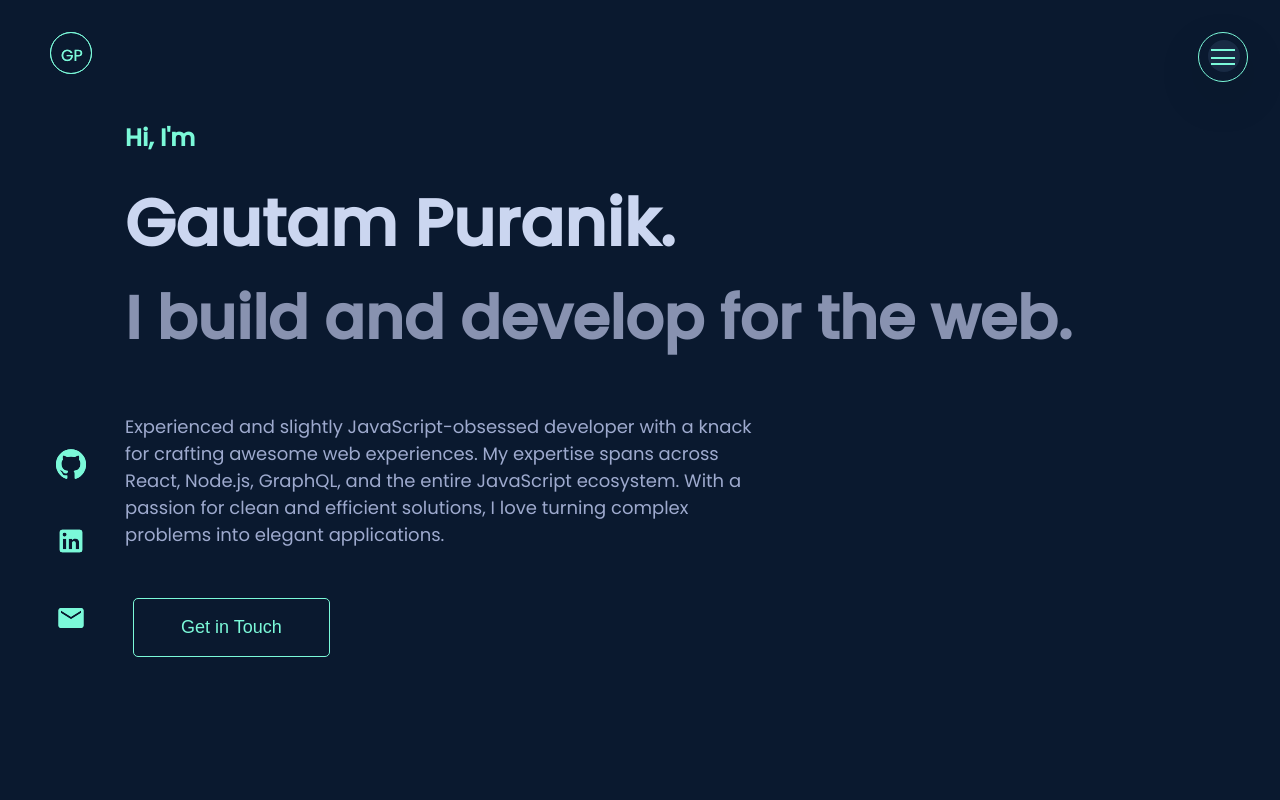
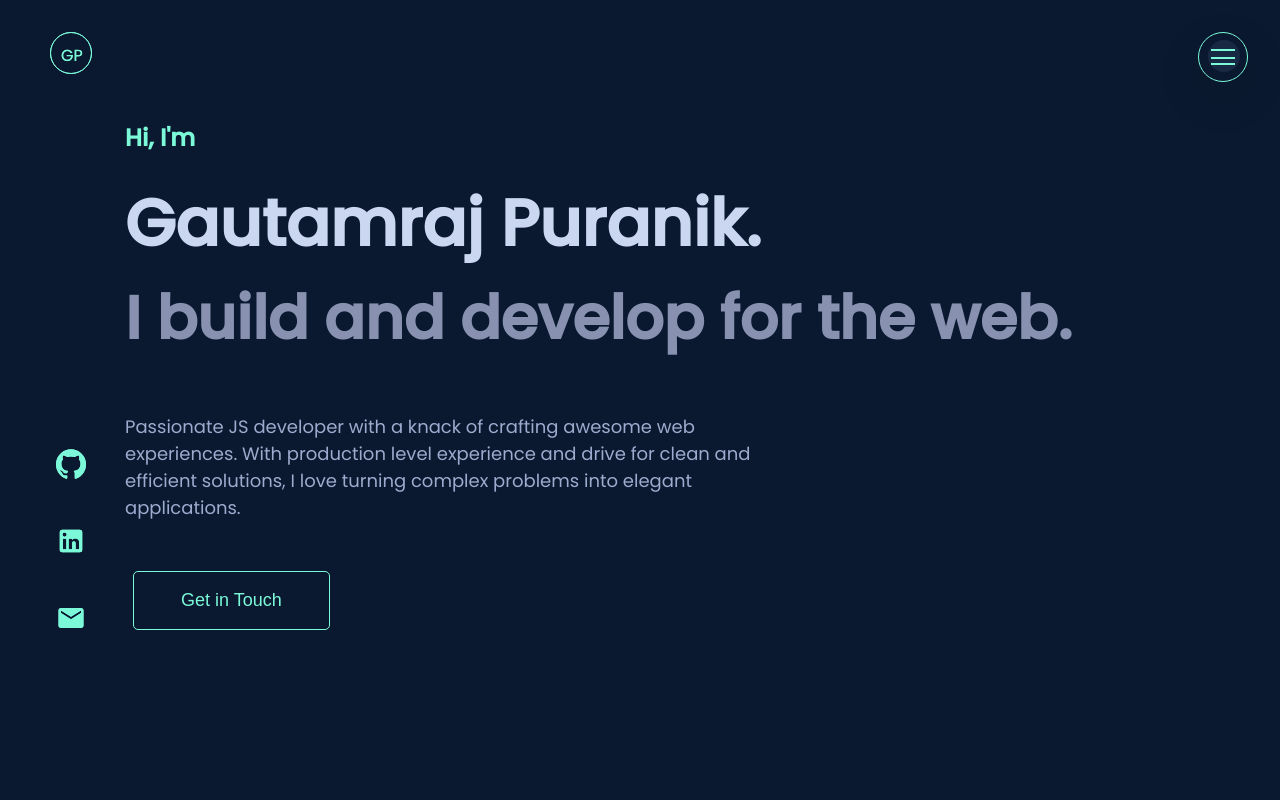
Before and after one commit to gautam-95/my-web-portfolio, a React (Create React App) app: page / in a window 1280 px wide. Shown: the top 800 px of the page. Built offline with nearby package versions, Linux system fonts and the light colour scheme.

Commit message:
Update Home.js

```diff
--- a/src/components/Home/Home.js
+++ b/src/components/Home/Home.js
@@ -5,12 +5,12 @@ const Home = (props) => {
   return (
     <div className={classes.home}>
       <h2 className={classes.greeting}>Hi, I'm</h2>
-      <h1 className={classes.title}>Gautam Puranik.</h1>
+      <h1 className={classes.title}>Gautamraj Puranik.</h1>
       <h2 className={classes.subTitle}>I build and develop for the web.</h2>
       <p className={classes.summary}>
-        Experienced and slightly JavaScript-obsessed developer with a knack for crafting awesome web experiences.
-        My expertise spans across React, Node.js, GraphQL, and the entire JavaScript ecosystem.
-        With a passion for clean and efficient solutions, I love turning complex problems into elegant applications.
+        Passionate JS developer with a knack of crafting awesome web experiences.
+        With production level experience and drive for clean and efficient solutions,
+        I love turning complex problems into elegant applications.
       </p>
       <a href="mailto:gautam.puranik95@gmail.com">
         <button>Get in Touch</button>
```
